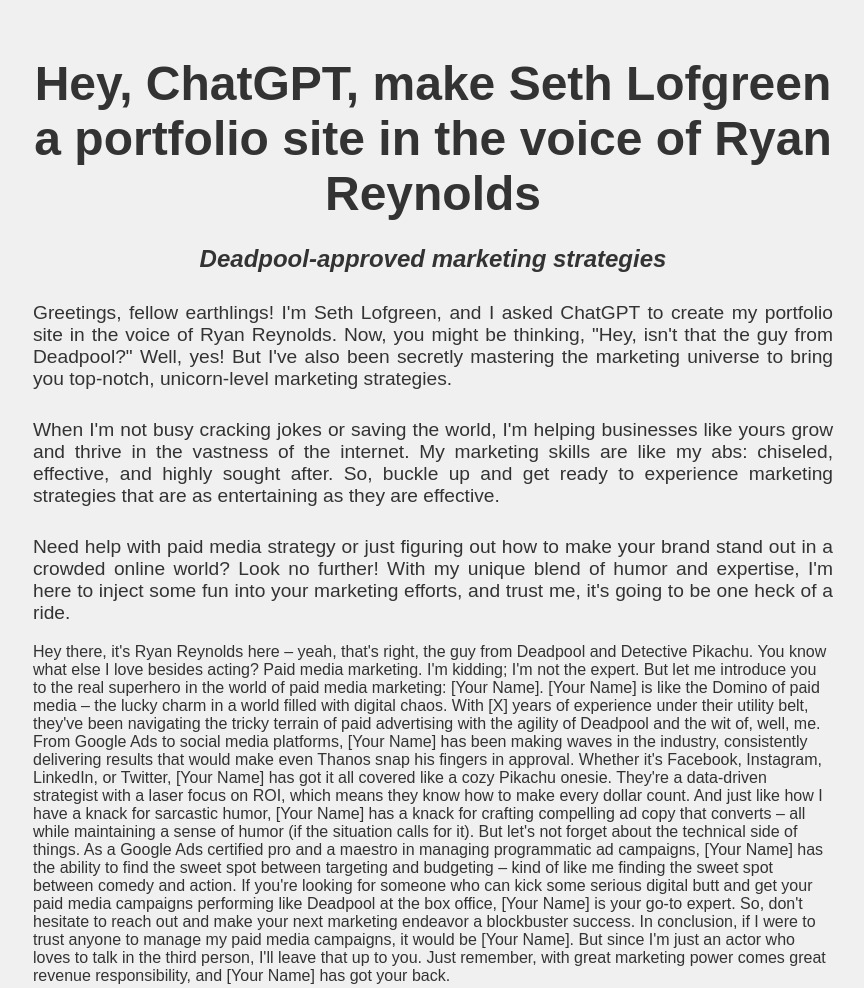
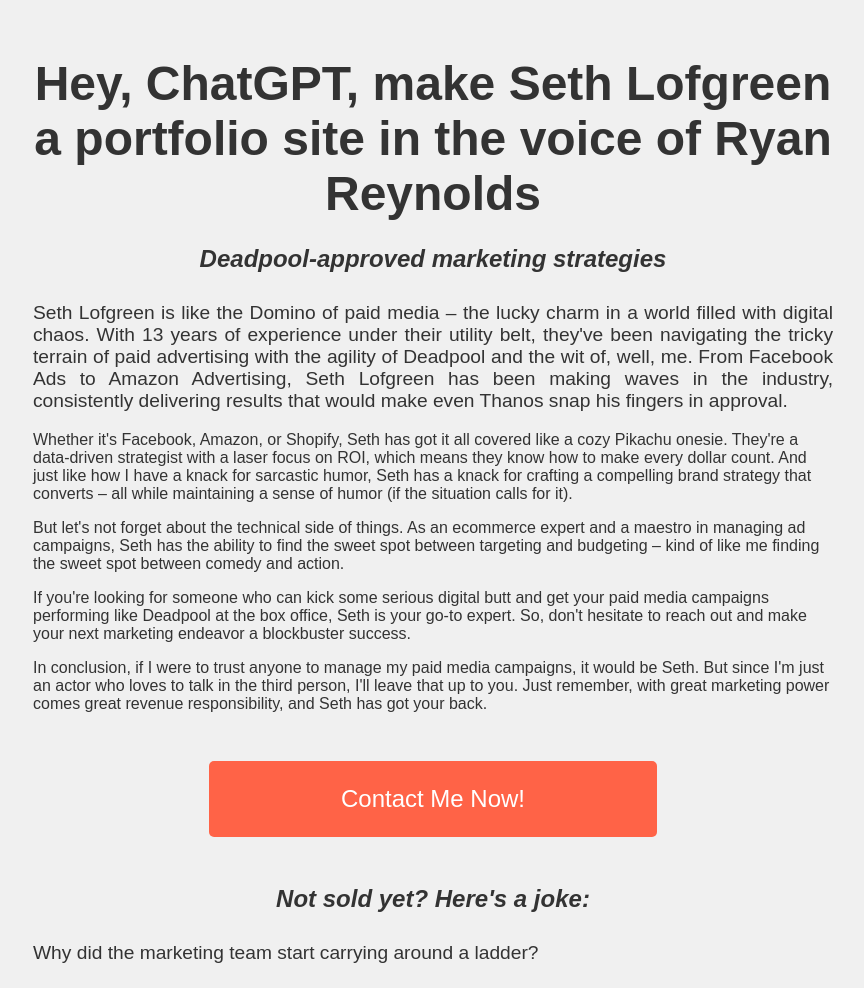
Before and after one commit to sethlofgreen/sethlofgreen.github.io, a plain HTML site: page index.html in a window 1280 px wide. Shown: the top 988 px of the page, without its empty margins (207-1071 px from the left). Drawn offline with Linux system fonts and the light colour scheme.

Commit message:
Update index.html

```diff
--- a/index.html
+++ b/index.html
@@ -57,20 +57,11 @@
     <div class="container">
         <h1>Hey, ChatGPT, make Seth Lofgreen a portfolio site in the voice of Ryan Reynolds</h1>
         <h2 class="subtitle">Deadpool-approved marketing strategies</h2>
-        <p class="content">Greetings, fellow earthlings! I'm Seth Lofgreen, and I asked ChatGPT to create my portfolio site in the voice of Ryan Reynolds. Now, you might be thinking, "Hey, isn't that the guy from Deadpool?" Well, yes! But I've also been secretly mastering the marketing universe to bring you top-notch, unicorn-level marketing strategies.</p>
-        <p class="content">When I'm not busy cracking jokes or saving the world, I'm helping businesses like yours grow and thrive in the vastness of the internet. My marketing skills are like my abs: chiseled, effective, and highly sought after. So, buckle up and get ready to experience marketing strategies that are as entertaining as they are effective.</p>
-        <p class="content">Need help with paid media strategy or just figuring out how to make your brand stand out in a crowded online world? Look no further! With my unique blend of humor and expertise, I'm here to inject some fun into your marketing efforts, and trust me, it's going to be one heck of a ride.</p>
-        <p>Hey there, it's Ryan Reynolds here – yeah, that's right, the guy from Deadpool and Detective Pikachu. You know what else I love besides acting? Paid media marketing. I'm kidding; I'm not the expert. But let me introduce you to the real superhero in the world of paid media marketing: [Your Name].
-
-[Your Name] is like the Domino of paid media – the lucky charm in a world filled with digital chaos. With [X] years of experience under their utility belt, they've been navigating the tricky terrain of paid advertising with the agility of Deadpool and the wit of, well, me. From Google Ads to social media platforms, [Your Name] has been making waves in the industry, consistently delivering results that would make even Thanos snap his fingers in approval.
-
-Whether it's Facebook, Instagram, LinkedIn, or Twitter, [Your Name] has got it all covered like a cozy Pikachu onesie. They're a data-driven strategist with a laser focus on ROI, which means they know how to make every dollar count. And just like how I have a knack for sarcastic humor, [Your Name] has a knack for crafting compelling ad copy that converts – all while maintaining a sense of humor (if the situation calls for it).
-
-But let's not forget about the technical side of things. As a Google Ads certified pro and a maestro in managing programmatic ad campaigns, [Your Name] has the ability to find the sweet spot between targeting and budgeting – kind of like me finding the sweet spot between comedy and action.
-
-If you're looking for someone who can kick some serious digital butt and get your paid media campaigns performing like Deadpool at the box office, [Your Name] is your go-to expert. So, don't hesitate to reach out and make your next marketing endeavor a blockbuster success.
-
-In conclusion, if I were to trust anyone to manage my paid media campaigns, it would be [Your Name]. But since I'm just an actor who loves to talk in the third person, I'll leave that up to you. Just remember, with great marketing power comes great revenue responsibility, and [Your Name] has got your back.</p>
+        <p class="content"> Seth Lofgreen is like the Domino of paid media – the lucky charm in a world filled with digital chaos. With 13 years of experience under their utility belt, they've been navigating the tricky terrain of paid advertising with the agility of Deadpool and the wit of, well, me. From Facebook Ads to Amazon Advertising, Seth Lofgreen has been making waves in the industry, consistently delivering results that would make even Thanos snap his fingers in approval.</p>
+        <p>Whether it's Facebook, Amazon, or Shopify, Seth has got it all covered like a cozy Pikachu onesie. They're a data-driven strategist with a laser focus on ROI, which means they know how to make every dollar count. And just like how I have a knack for sarcastic humor, Seth has a knack for crafting a compelling brand strategy that converts – all while maintaining a sense of humor (if the situation calls for it).</p>
+        <p>But let's not forget about the technical side of things. As an ecommerce expert and a maestro in managing ad campaigns, Seth has the ability to find the sweet spot between targeting and budgeting – kind of like me finding the sweet spot between comedy and action.</p>
+        <p>If you're looking for someone who can kick some serious digital butt and get your paid media campaigns performing like Deadpool at the box office, Seth is your go-to expert. So, don't hesitate to reach out and make your next marketing endeavor a blockbuster success.</p>
+        <p>In conclusion, if I were to trust anyone to manage my paid media campaigns, it would be Seth. But since I'm just an actor who loves to talk in the third person, I'll leave that up to you. Just remember, with great marketing power comes great revenue responsibility, and Seth has got your back.</p>
         <a href="mailto:slofgreen@gmail.com" class="cta">Contact Me Now!</a>
         <h2 class="subtitle">Not sold yet? Here's a joke:</h2>
         <p class="content">Why did the marketing team start carrying around a ladder?</p>
```
